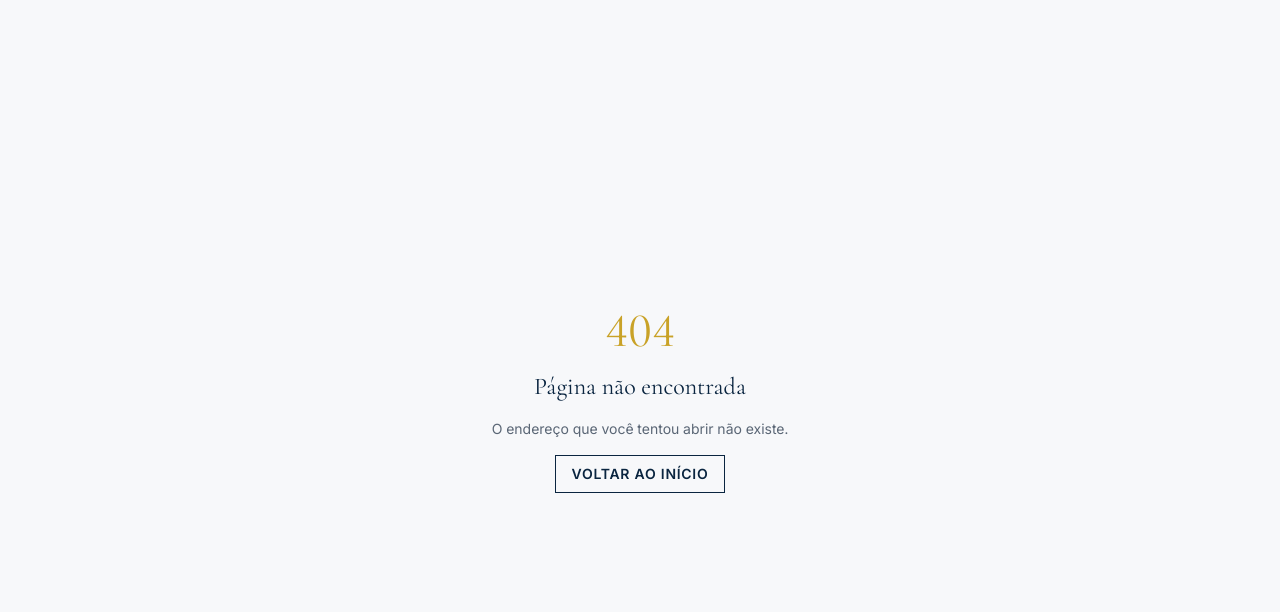
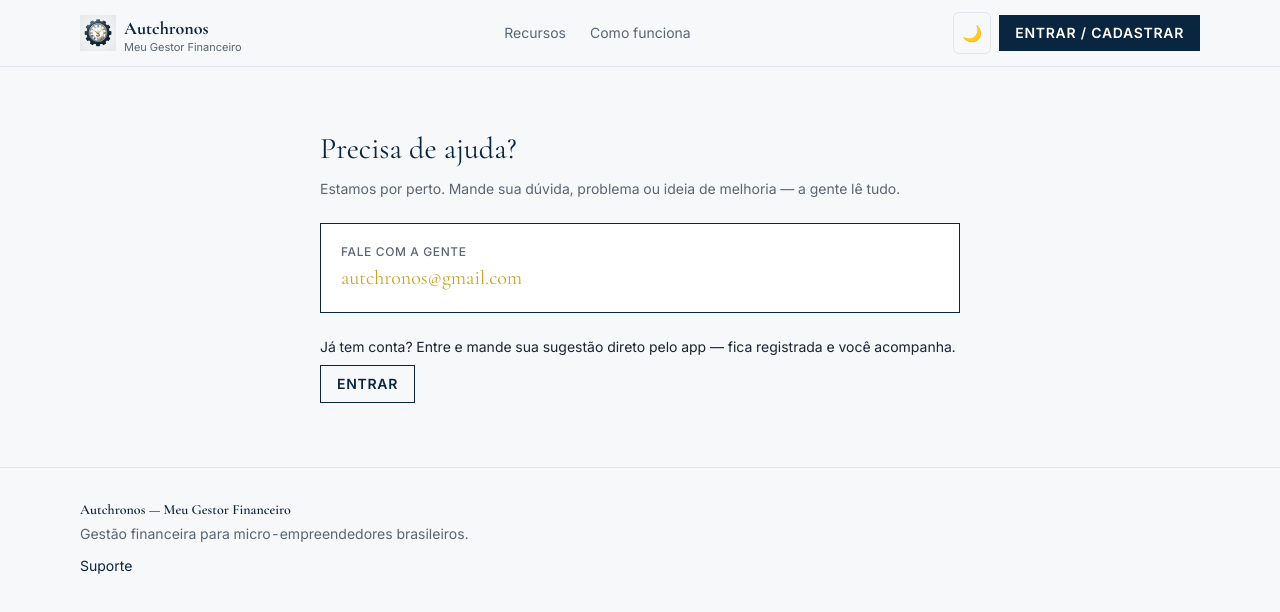
Before and after one commit to autchronos/meu-gestor, a Next.js app: page /suporte in a window 1280 px wide. Before the commit this address had no page. Shown: the top 612 px of the page. Built offline with nearby package versions, Linux system fonts and the light colour scheme.

Commit message:
feat: migration 0011 (suporte) + pagina publica /suporte + link no footer

```diff
--- /dev/null
+++ b/src/app/suporte/page.tsx
@@ -0,0 +1,32 @@
+import Link from "next/link";
+import { Header } from "@/components/Header";
+import { Footer } from "@/components/Footer";
+
+export const metadata = { title: "Suporte — Autchronos" };
+
+export default function Suporte() {
+  return (
+    <>
+      <Header />
+      <main className="mx-auto max-w-2xl px-4 py-16">
+        <h1 className="font-serif text-3xl text-marca">Precisa de ajuda?</h1>
+        <p className="mt-3 text-sm text-texto-suave">
+          Estamos por perto. Mande sua dúvida, problema ou ideia de melhoria — a gente lê tudo.
+        </p>
+        <div className="mt-6 border border-marca bg-superficie p-5">
+          <p className="text-xs font-medium uppercase tracking-wider text-texto-suave">Fale com a gente</p>
+          <a href="mailto:autchronos@gmail.com" className="mt-1 block font-serif text-xl text-dourado hover:underline">
+            autchronos@gmail.com
+          </a>
+        </div>
+        <div className="mt-6 flex flex-col gap-2 text-sm">
+          <p className="text-texto">Já tem conta? Entre e mande sua sugestão direto pelo app — fica registrada e você acompanha.</p>
+          <Link href="/entrar" className="self-start border border-marca px-4 py-2 text-sm font-semibold uppercase tracking-wider text-marca transition-colors hover:bg-marca hover:text-white">
+            Entrar
+          </Link>
+        </div>
+      </main>
+      <Footer />
+    </>
+  );
+}
--- a/src/components/Footer.tsx
+++ b/src/components/Footer.tsx
@@ -1,9 +1,12 @@
+import Link from "next/link";
+
 export function Footer() {
   return (
     <footer className="border-t border-borda">
       <div className="mx-auto max-w-6xl px-4 py-8 text-sm text-texto-suave">
         <p className="font-serif font-semibold text-marca">Autchronos — Meu Gestor Financeiro</p>
         <p className="mt-1">Gestão financeira para micro-empreendedores brasileiros.</p>
+        <Link href="/suporte" className="mt-3 inline-block text-marca hover:underline">Suporte</Link>
       </div>
     </footer>
   );
```
Also changed, not shown: 1 other file (tests, documents, lock files or other folders).
